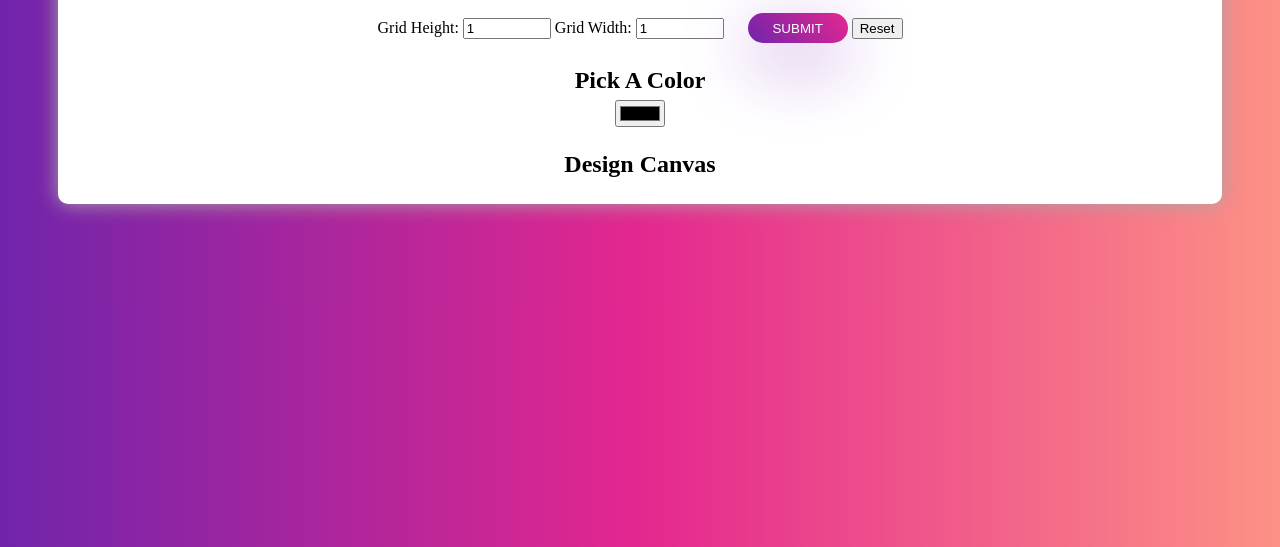
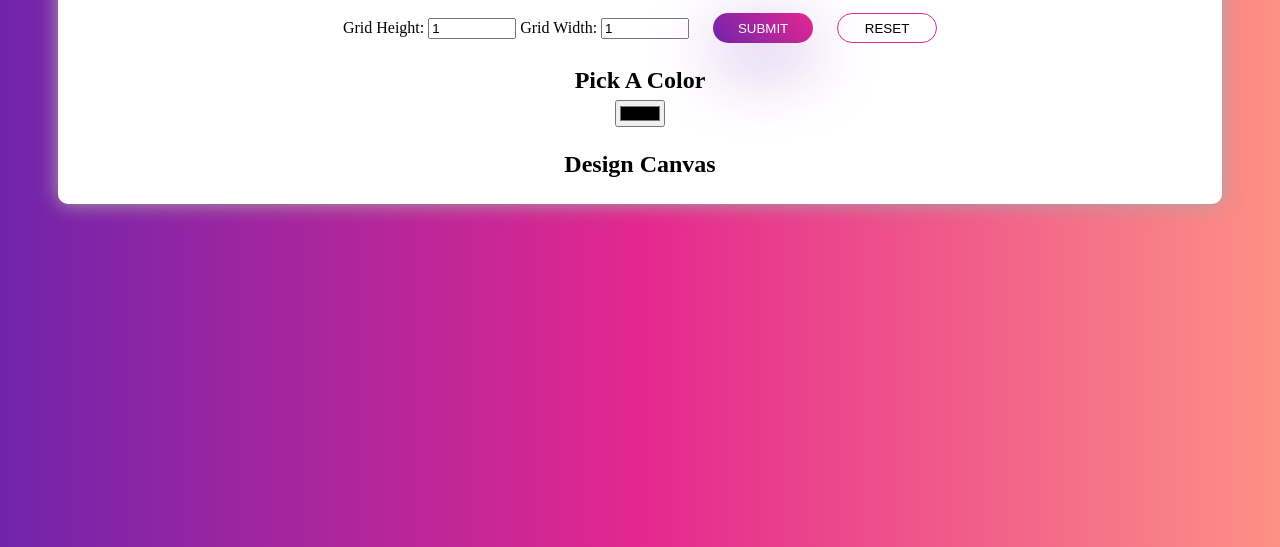
Before and after one commit to Olayinka-Odetola/olayinka-odetola.github.io, a plain HTML site: page index.html in a window 1280 px wide. Shown: the part 253-800 px from the top of the page. Drawn offline with nearby package versions, Linux system fonts and the light colour scheme.

Commit message:
Update styles.css

```diff
--- a/styles.css
+++ b/styles.css
@@ -21,8 +21,17 @@ body {
   text-transform: uppercase;
   margin-left: 20px;
 }
-
-
+#reset{
+    width: 100px;
+  height: 30px;
+  border: 1px solid #E52790;
+  border-radius: 30px;
+  color: #000000;
+  background: none;
+  margin-top: 10px;
+  text-transform: uppercase;
+  margin-left: 20px;
+}
 h1 {
     font-family: Monoton;
     font-size: 70px;
```
